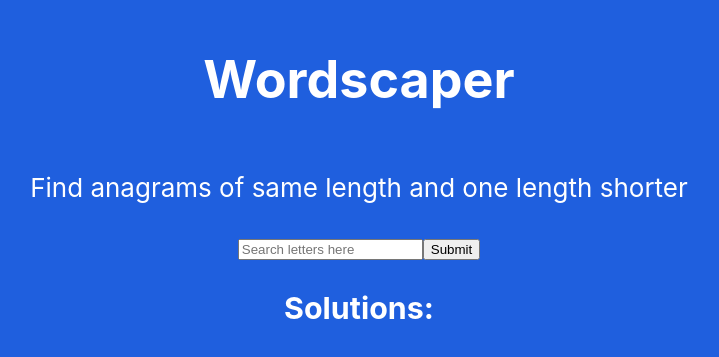
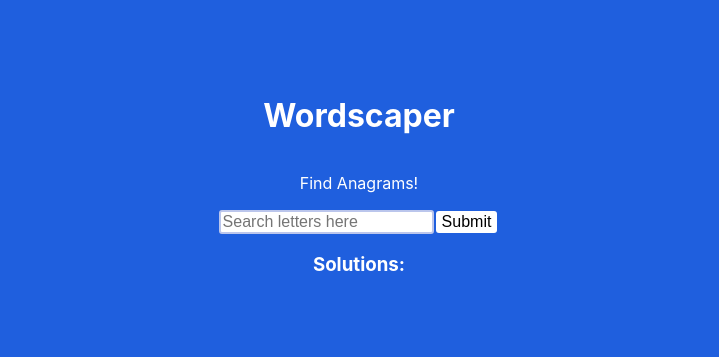
Before and after one commit to jefaw/wordscaper, a React (Create React App) app: page / in a window 1280 px wide. Shown: the part 215-572 px from the top of the page, without its empty margins (281-1000 px from the left). Built offline with nearby package versions, Linux system fonts and the light colour scheme.

Commit message:
formatting and css changes

```diff
--- a/src/App.css
+++ b/src/App.css
@@ -1,12 +1,6 @@
 .App {
   text-align: center;
 }
-
-.App-logo {
-  height: 40vmin;
-  pointer-events: none;
-}
-
 
 .App-header {
   background-color: #1f5fde;
@@ -15,7 +9,7 @@
   flex-direction: column;
   align-items: center;
   justify-content: center;
-  font-size: calc(10px + 2vmin);
+  font-size: calc(2vmin);
   color: white;
 }
 
--- a/src/App.js
+++ b/src/App.js
@@ -11,24 +11,20 @@ function App() {
   const newRequest = async() =>{ // after first render
     let w = []
     let shorterWords = new Set([]);
-    //let minLen = 4;
     let currentLen = userInput.length;
     let tempWord = userInput.slice();
     for (let i =0; i<currentLen;i++){
       shorterWords.add(tempWord.slice(0,i)+tempWord.slice(i+1))
     }
 
-
-    //const url = "https://api.datamuse.com/words?ml=spoon&sp=*a&max=10";
     const url = "https://api.datamuse.com/words?sp=//" + userInput;
     const response = await fetch(url);
     const data = await response.json();
-    console.log(data)
-
     for(let i=0;i<data.length;i++){
         if (data[i]['score'] > 200) w[i] = data[i]['word'];
         console.log(i + data[i]['word']);
     }
+
     w.push("Shorter length words:");
     shorterWords.forEach(async (word) => {
       const url = "https://api.datamuse.com/words?sp=//" + word;
@@ -42,10 +38,6 @@ function App() {
       setWords([...w])
       console.log(words);
     })
-
-
-
-
   };
   const changeInput = (newInput) => {
     setUserInput(newInput)
@@ -55,9 +47,8 @@ function App() {
     <div className="App">
       <header className="App-header">
         <h1> Wordscaper</h1>
-        <p> Find anagrams of same length and one length shorter</p>
+        <p> Find Anagrams!</p>
         <FetchWords onSubmit={newRequest} words={words} onChange={changeInput}/>
-
 
       </header>
     </div>
--- /dev/null
+++ b/src/components/FetchWords.css
@@ -0,0 +1,17 @@
+input{
+    border: 2px solid rgb(187, 198, 236);
+    border-radius: 3px;
+    font-size: 1em;
+}
+button[type=submit]{
+    background-color: white;
+    border: none;
+    border-radius: 3px;
+    cursor: pointer;
+    font-size: 1em;
+    margin: 2px 2px;
+    padding: 2px 6px;
+}
+button[type=submit]:hover{
+    background-color: rgb(187, 198, 236);
+}
--- a/src/components/FetchWords.js
+++ b/src/components/FetchWords.js
@@ -1,4 +1,6 @@
 import React from "react";
+import './FetchWords.css';
+
 
 export default class FetchWords extends React.Component{
     constructor(props){
```
